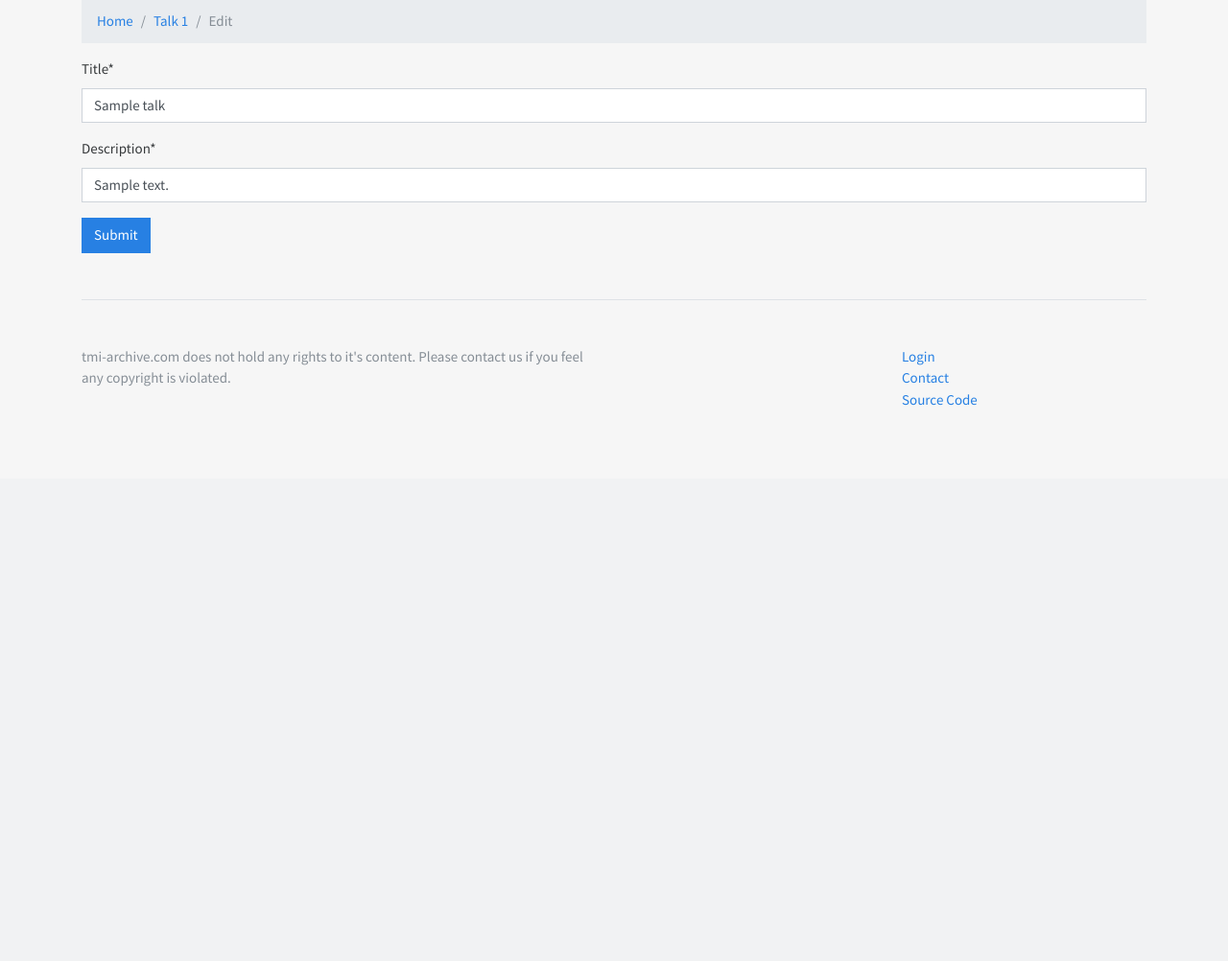
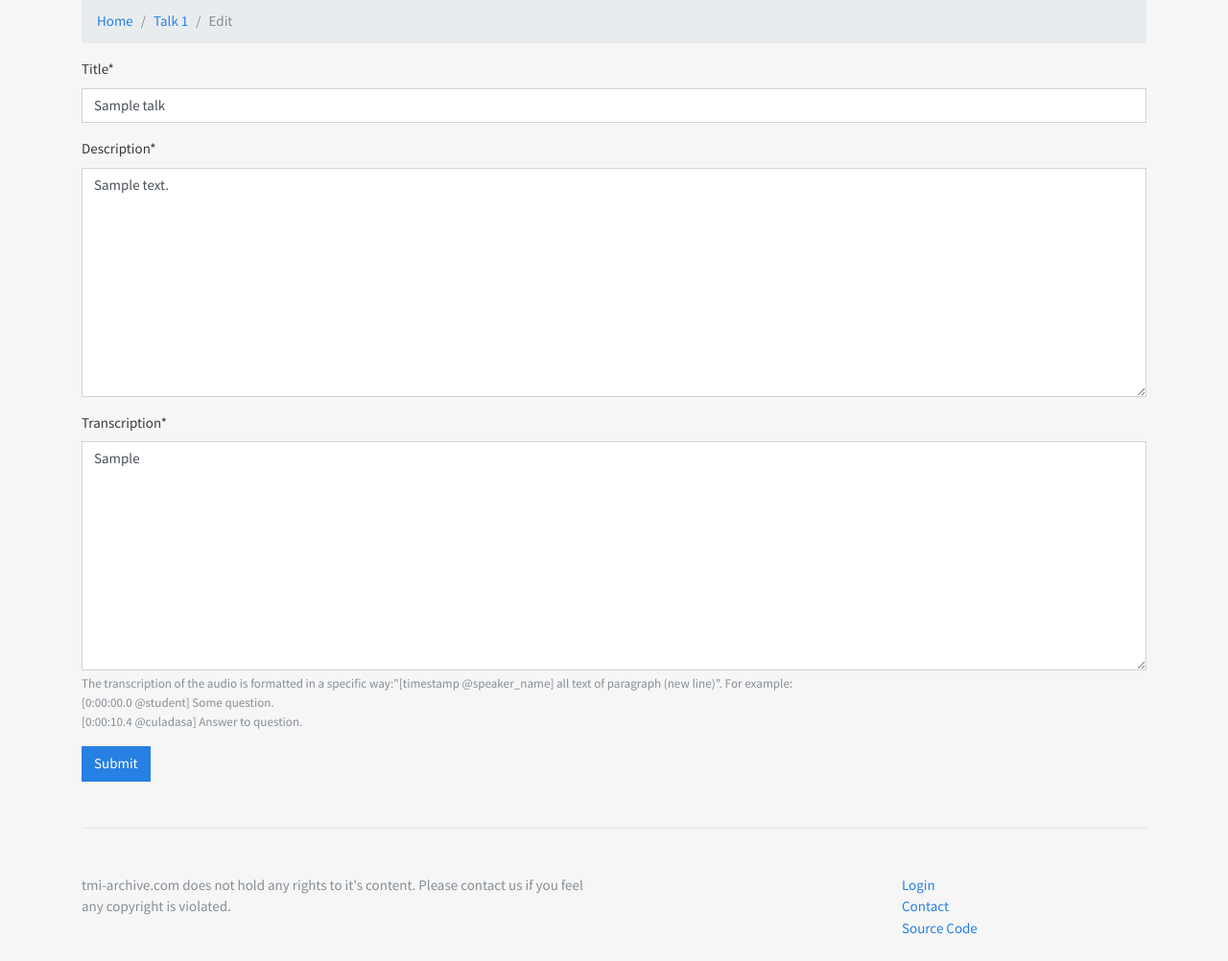
Before and after one commit to esquire900/tmi-archive, a Django app: page /talk/1/edit in a window 1280 px wide. Shown: the part 301-1303 px from the top of the page at 96% size. Before the commit the page ends 724 px from the top, so only its background shows below. Run offline with Django 3.2, Linux system fonts and the light colour scheme; a user stored in the database is signed in; tables that the repository leaves empty hold one stand-in row (values such as "Sample post"); some libraries are stand-ins or nearby versions.

Commit message:
small ui fixes, added transcription to editable fields

```diff
--- a/talks/forms.py
+++ b/talks/forms.py
@@ -7,8 +7,6 @@
 
 
 class TalkForm(forms.ModelForm):
-    description = forms.CharField(widget=TinyMCE(attrs={'cols': 80, 'rows': 30}))
-
     def __init__(self, *args, **kwargs):
         super().__init__(*args, **kwargs)
 
@@ -17,7 +15,8 @@
 
     class Meta:
         model = Talk
-        fields = ['title', 'description']
+        fields = ['title', 'description', 'transcription']
+
 
 
 class PlaylistForm(forms.ModelForm):
--- a/talks/models.py
+++ b/talks/models.py
@@ -33,7 +33,12 @@
 
     auto_add_user_data = True
 
-    transcription = models.TextField(null=True)
+    transcription = models.TextField(null=True,
+                                     help_text='The transcription of the audio is formatted in a specific way:'
+                                               '"[timestamp @speaker_name] all text of paragraph (new line)". For example: <br>'
+                                               '[0:00:00.0 @student] Some question.<br>'
+                                               '[0:00:10.4 @culadasa] Answer to question.'
+                                     )
     transcription_deepgram = models.TextField(null=True)
 
     def __str__(self):
@@ -67,7 +72,7 @@
         if self.transcription is None:
             return '(no transcription available)'
         sentences = self.transcription.split('\r\n')
-        sentences = [s.split(']')[1] for s in sentences]
+        sentences = [s.split(']')[1] if ']' in s else s for s in sentences]
         paragraphs = []
         paragraph = ''
         for sentence in sentences:
--- a/talks/views.py
+++ b/talks/views.py
@@ -27,7 +27,7 @@
     def get_queryset(self):
         """Return the last five published questions."""
         self.query = self.request.GET.get('q')
-        queryset = Talk.objects
+        queryset = Talk.objects.order_by('id')
 
         if self.query:
             vector = SearchVector('title', config='english', weight='A') \
```
Also changed, not shown: talks/templates/talk/list.html (+4 -3 lines).
